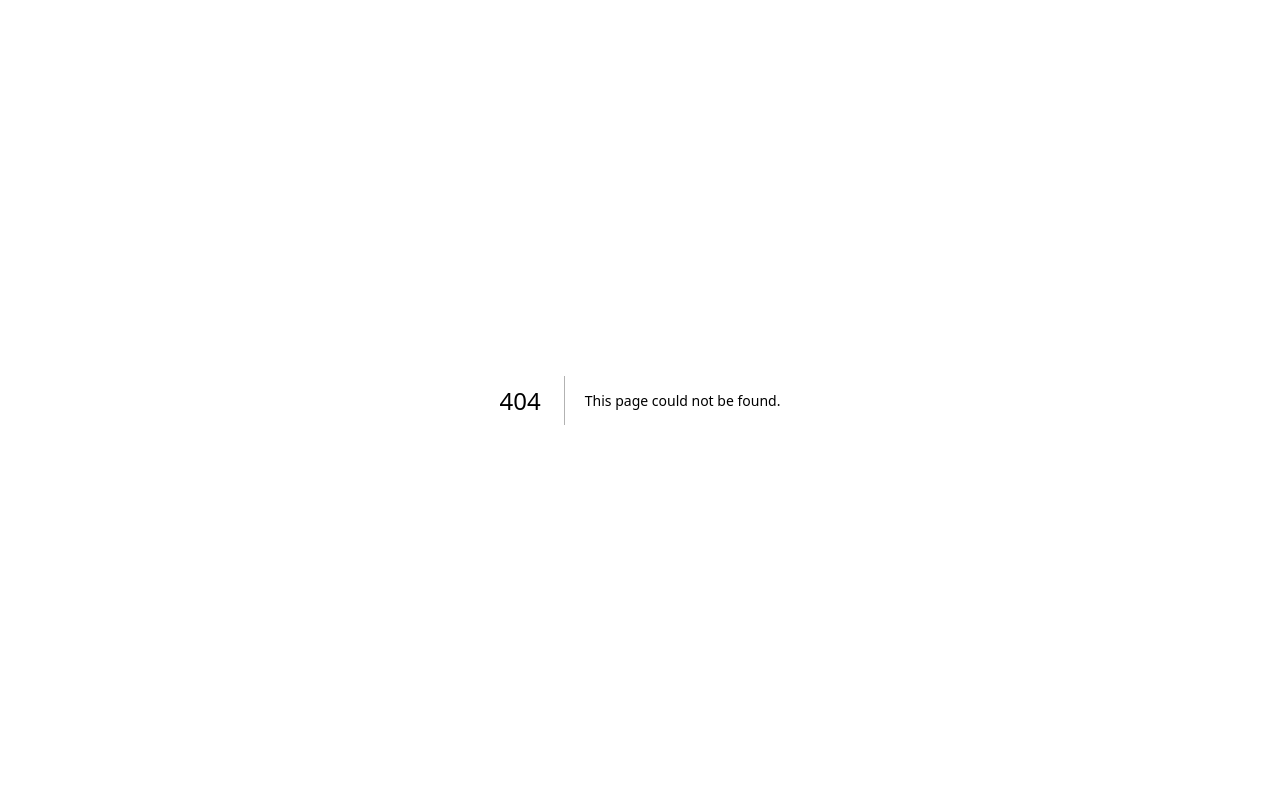
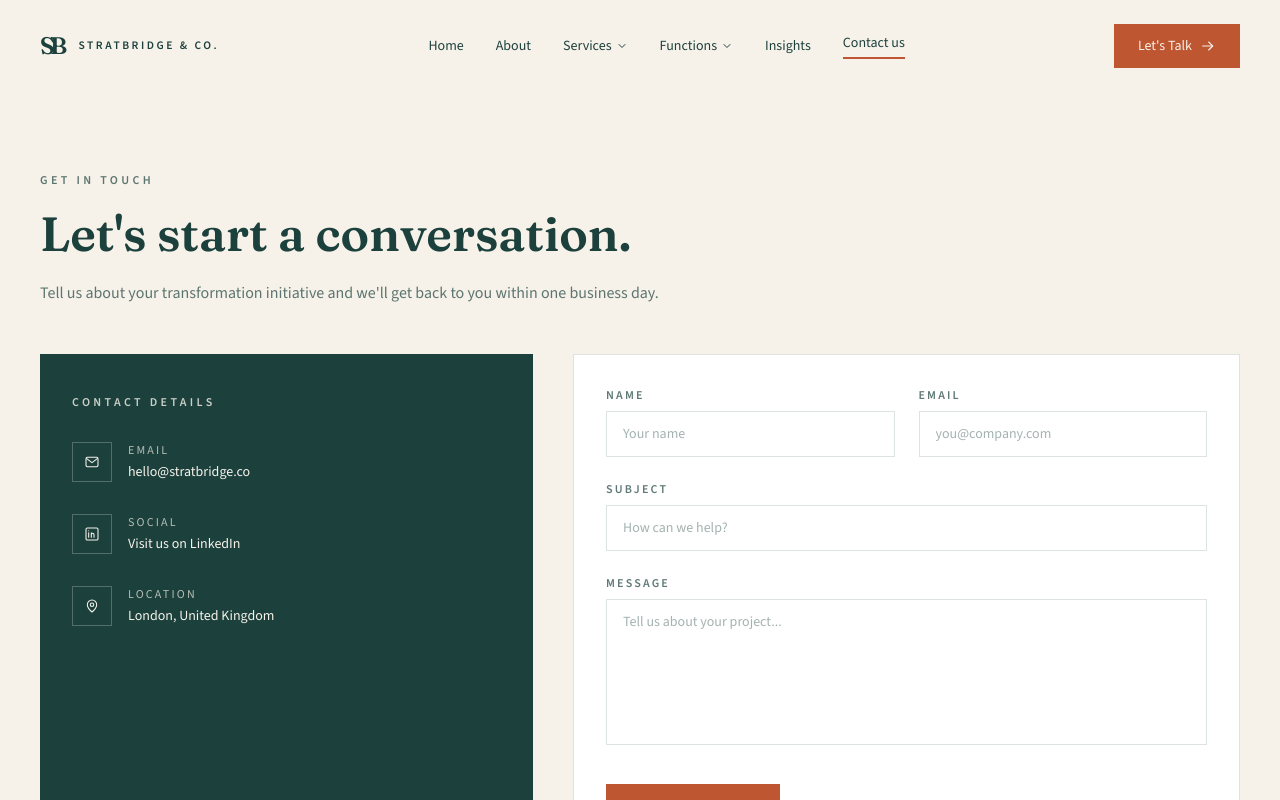
Before and after one commit to Gamiltron/STRATBRIDGE, a Next.js app: page /contact in a window 1280 px wide. Before the commit this address had no page. Shown: the top 800 px of the page. Built offline with nearby package versions, Linux system fonts and the light colour scheme.

Commit message:
Add contact page and homepage refinements

```diff
--- /dev/null
+++ b/app/contact/page.tsx
@@ -0,0 +1,22 @@
+import { SiteHeader } from '@/components/site-header'
+import { ContactSection } from '@/components/contact-section'
+import { SiteFooter } from '@/components/site-footer'
+import type { Metadata } from 'next'
+
+export const metadata: Metadata = {
+  title: 'Contact Us — Stratbridge & Co.',
+  description:
+    'Start a conversation with Stratbridge & Co. Tell us about your transformation initiative and we will be in touch within one business day.',
+}
+
+export default function ContactPage() {
+  return (
+    <div className="min-h-screen bg-cream">
+      <SiteHeader active="Contact us" />
+      <main>
+        <ContactSection />
+      </main>
+      <SiteFooter />
+    </div>
+  )
+}
--- a/components/about-hero.tsx
+++ b/components/about-hero.tsx
@@ -1,3 +1,4 @@
+import Link from 'next/link'
 import { ArrowRightIcon } from '@/components/icons'
 
 const railItems = ['Ideas', 'Technology', 'Execution', 'Impact']
@@ -22,13 +23,13 @@ export function AboutHero() {
             We partner with organisations to turn complexity into progress
             through technology-enabled transformation across the value chain.
           </p>
-          <a
-            href="#contact"
+          <Link
+            href="/contact"
             className="mt-8 inline-flex items-center gap-3 bg-rust px-7 py-3.5 text-sm font-medium text-cream transition-colors hover:bg-rust/90"
           >
             Let&apos;s Talk
             <ArrowRightIcon className="h-4 w-4" />
-          </a>
+          </Link>
         </div>
 
         {/* Image column */}
--- /dev/null
+++ b/components/contact-form.tsx
@@ -0,0 +1,103 @@
+'use client'
+
+import { useState } from 'react'
+import { ArrowRightIcon } from '@/components/icons'
+
+const inputClasses =
+  'w-full border border-navy/15 bg-white px-4 py-3 text-sm text-navy placeholder:text-navy/40 transition-colors focus:border-rust focus:outline-none'
+
+const fieldClasses = 'mb-2 block text-xs font-semibold uppercase tracking-[0.18em] text-navy/70'
+
+export function ContactForm() {
+  const [submitted, setSubmitted] = useState(false)
+
+  if (submitted) {
+    return (
+      <div className="flex flex-col justify-center border border-navy/15 bg-cream-dark px-8 py-16 text-center">
+        <p className="font-serif text-2xl font-semibold text-navy">
+          Thank you.
+        </p>
+        <p className="mt-3 text-base text-navy/70">
+          Your message has been sent. We&apos;ll be in touch shortly.
+        </p>
+      </div>
+    )
+  }
+
+  return (
+    <form
+      onSubmit={(e) => {
+        e.preventDefault()
+        setSubmitted(true)
+      }}
+      className="border border-navy/15 bg-white p-8"
+    >
+      <div className="grid gap-6 sm:grid-cols-2">
+        <div>
+          <label htmlFor="name" className={fieldClasses}>
+            Name
+          </label>
+          <input
+            id="name"
+            name="name"
+            type="text"
+            required
+            autoComplete="name"
+            placeholder="Your name"
+            className={inputClasses}
+          />
+        </div>
+        <div>
+          <label htmlFor="email" className={fieldClasses}>
+            Email
+          </label>
+          <input
+            id="email"
+            name="email"
+            type="email"
+            required
+            autoComplete="email"
+            placeholder="you@company.com"
+            className={inputClasses}
+          />
+        </div>
+      </div>
+
+      <div className="mt-6">
+        <label htmlFor="subject" className={fieldClasses}>
+          Subject
+        </label>
+        <input
+          id="subject"
+          name="subject"
+          type="text"
+          required
+          placeholder="How can we help?"
+          className={inputClasses}
+        />
+      </div>
+
+      <div className="mt-6">
+        <label htmlFor="message" className={fieldClasses}>
+          Message
+        </label>
+        <textarea
+          id="message"
+          name="message"
+          rows={6}
+          required
+          placeholder="Tell us about your project..."
+          className={`${inputClasses} resize-none`}
+        />
+      </div>
+
+      <button
+        type="submit"
+        className="mt-8 inline-flex w-fit items-center gap-3 bg-rust px-8 py-4 text-sm font-medium text-cream transition-colors hover:bg-rust/90"
+      >
+        Send Message
+        <ArrowRightIcon className="h-4 w-4" />
+      </button>
+    </form>
+  )
+}
--- /dev/null
+++ b/components/contact-section.tsx
@@ -0,0 +1,87 @@
+import { ContactForm } from '@/components/contact-form'
+import { LinkedinIcon, MailIcon, MapPinIcon } from '@/components/icons'
+
+export function ContactSection() {
+  return (
+    <section className="bg-cream" aria-labelledby="contact-heading">
+      <div className="mx-auto max-w-7xl px-6 py-14 lg:px-10 lg:py-20">
+        <div className="max-w-2xl">
+          <p className="text-xs font-semibold uppercase tracking-[0.28em] text-navy/70">
+            Get In Touch
+          </p>
+          <h1
+            id="contact-heading"
+            className="mt-4 font-serif text-4xl font-semibold leading-tight text-navy sm:text-5xl"
+          >
+            Let&apos;s start a conversation.
+          </h1>
+          <p className="mt-4 text-base leading-relaxed text-navy/70">
+            Tell us about your transformation initiative and we&apos;ll get
+            back to you within one business day.
+          </p>
+        </div>
+
+        <div className="mt-12 grid gap-10 lg:grid-cols-[0.85fr_1.15fr]">
+          <div className="bg-navy px-8 py-10 text-cream">
+            <p className="text-xs font-semibold uppercase tracking-[0.28em] text-cream/80">
+              Contact Details
+            </p>
+
+            <ul className="mt-8 space-y-8">
+              <li>
+                <a
+                  href="mailto:hello@stratbridge.co"
+                  className="group flex items-start gap-4"
+                >
+                  <span className="flex h-10 w-10 shrink-0 items-center justify-center border border-cream/25 text-cream transition-colors group-hover:border-cream">
+                    <MailIcon className="h-4 w-4" />
+                  </span>
+                  <span>
+                    <span className="block text-xs uppercase tracking-[0.18em] text-cream/70">
+                      Email
+                    </span>
+                    <span className="mt-1 block text-sm text-cream">
+                      hello@stratbridge.co
+                    </span>
+                  </span>
+                </a>
+              </li>
+
+              <li>
+                <a href="#" className="group flex items-start gap-4">
+                  <span className="flex h-10 w-10 shrink-0 items-center justify-center border border-cream/25 text-cream transition-colors group-hover:border-cream">
+                    <LinkedinIcon className="h-4 w-4" />
+                  </span>
+                  <span>
+                    <span className="block text-xs uppercase tracking-[0.18em] text-cream/70">
+                      Social
+                    </span>
+                    <span className="mt-1 block text-sm text-cream">
+                      Visit us on LinkedIn
+                    </span>
+                  </span>
+                </a>
+              </li>
+
+              <li className="flex items-start gap-4">
+                <span className="flex h-10 w-10 shrink-0 items-center justify-center border border-cream/25 text-cream">
+                  <MapPinIcon className="h-4 w-4" />
+                </span>
+                <span>
+                  <span className="block text-xs uppercase tracking-[0.18em] text-cream/70">
+                    Location
+                  </span>
+                  <span className="mt-1 block text-sm text-cream">
+                    London, United Kingdom
+                  </span>
+                </span>
+              </li>
+            </ul>
+          </div>
+
+          <ContactForm />
+        </div>
+      </div>
+    </section>
+  )
+}
--- a/components/cta-banner.tsx
+++ b/components/cta-banner.tsx
@@ -1,3 +1,4 @@
+import Link from 'next/link'
 import { ArrowRightIcon } from '@/components/icons'
 
 export function CtaBanner() {
@@ -35,13 +36,13 @@ export function CtaBanner() {
           </p>
         </div>
 
-        <a
-          href="#contact"
+        <Link
+          href="/contact"
           className="inline-flex w-fit items-center gap-3 bg-rust px-8 py-4 text-sm font-medium text-cream transition-colors hover:bg-rust/90"
         >
           Let&apos;s Talk
           <ArrowRightIcon className="h-4 w-4" />
-        </a>
+        </Link>
       </div>
     </section>
   )
--- a/components/home-cta.tsx
+++ b/components/home-cta.tsx
@@ -1,3 +1,4 @@
+import Link from 'next/link'
 import { ArrowRightIcon } from '@/components/icons'
 
 export function HomeCta() {
@@ -23,13 +24,13 @@ export function HomeCta() {
           </p>
         </div>
 
-        <a
-          href="#contact"
+        <Link
+          href="/contact"
           className="inline-flex w-fit items-center gap-3 bg-rust px-8 py-4 text-sm font-medium text-cream transition-colors hover:bg-rust/90"
         >
           Start a Conversation
           <ArrowRightIcon className="h-4 w-4" />
-        </a>
+        </Link>
       </div>
     </section>
   )
--- a/components/home-hero.tsx
+++ b/components/home-hero.tsx
@@ -1,3 +1,4 @@
+import Link from 'next/link'
 import { ArrowRightIcon } from '@/components/icons'
 
 export function HomeHero() {
@@ -23,13 +24,13 @@ export function HomeHero() {
             We help organisations turn transformation plans into real business
             outcomes.
           </p>
-          <a
-            href="#contact"
+          <Link
+            href="/contact"
             className="mt-8 inline-flex items-center gap-3 bg-rust px-7 py-3.5 text-sm font-medium text-cream transition-colors hover:bg-rust/90"
           >
             Start a Conversation
             <ArrowRightIcon className="h-4 w-4" />
-          </a>
+          </Link>
         </div>
 
         {/* Image column */}
--- a/components/icons.tsx
+++ b/components/icons.tsx
@@ -187,6 +187,15 @@ export function MailIcon(props: IconProps) {
   )
 }
 
+export function MapPinIcon(props: IconProps) {
+  return (
+    <svg aria-hidden="true" {...base} {...props}>
+      <path d="M12 21s-7-6.1-7-11a7 7 0 0 1 14 0c0 4.9-7 11-7 11Z" />
+      <circle cx="12" cy="10" r="2.6" />
+    </svg>
+  )
+}
+
 export function MenuIcon(props: IconProps) {
   return (
     <svg aria-hidden="true" {...base} {...props}>
--- a/components/readiness-cta-banner.tsx
+++ b/components/readiness-cta-banner.tsx
@@ -1,3 +1,4 @@
+import Link from 'next/link'
 import { ArrowRightIcon } from '@/components/icons'
 
 export function ReadinessCtaBanner() {
@@ -19,13 +20,13 @@ export function ReadinessCtaBanner() {
           </p>
         </div>
 
-        <a
-          href="#contact"
+        <Link
+          href="/contact"
           className="inline-flex w-fit items-center gap-3 bg-rust px-8 py-4 text-sm font-medium text-cream transition-colors hover:bg-rust/90"
         >
           Talk to Us
           <ArrowRightIcon className="h-4 w-4" />
-        </a>
+        </Link>
       </div>
     </section>
   )
--- a/components/readiness-hero.tsx
+++ b/components/readiness-hero.tsx
@@ -1,3 +1,4 @@
+import Link from 'next/link'
 import { ArrowRightIcon } from '@/components/icons'
 
 export function ReadinessHero() {
@@ -19,13 +20,13 @@ export function ReadinessHero() {
             A clear, objective view of where you are — and what it will take
             to get to where you want to be.
           </p>
-          <a
-            href="#contact"
+          <Link
+            href="/contact"
             className="mt-8 inline-flex items-center gap-3 bg-rust px-7 py-3.5 text-sm font-medium text-cream transition-colors hover:bg-rust/90"
           >
             Start a Conversation
             <ArrowRightIcon className="h-4 w-4" />
-          </a>
+          </Link>
         </div>
 
         {/* Image column */}
--- a/components/site-footer.tsx
+++ b/components/site-footer.tsx
@@ -1,7 +1,14 @@
+import Link from 'next/link'
 import { BrandLogo } from '@/components/brand-logo'
 import { LinkedinIcon, MailIcon } from '@/components/icons'
 
-const footerNav = ['About', 'Services', 'Functions', 'Insights', 'Contact us']
+const footerNav = [
+  { label: 'About', href: '/about' },
+  { label: 'Services', href: '/readiness-assessment' },
+  { label: 'Functions', href: '#' },
+  { label: 'Insights', href: '#' },
+  { label: 'Contact us', href: '/contact' },
+]
 
 export function SiteFooter() {
   return (
@@ -13,10 +20,10 @@ export function SiteFooter() {
           <nav aria-label="Footer">
             <ul className="flex flex-wrap gap-x-8 gap-y-3 text-sm text-cream/85">
               {footerNav.map((item) => (
-                <li key={item}>
-                  <a href="#" className="transition-colors hover:text-cream">
-                    {item}
-                  </a>
+                <li key={item.label}>
+                  <Link href={item.href} className="transition-colors hover:text-cream">
+                    {item.label}
+                  </Link>
                 </li>
               ))}
             </ul>
@@ -31,7 +38,7 @@ export function SiteFooter() {
               <LinkedinIcon className="h-4 w-4" />
             </a>
             <a
-              href="#contact"
+              href="mailto:hello@stratbridge.co"
               aria-label="Email Stratbridge & Co."
               className="flex h-9 w-9 items-center justify-center rounded-full border border-cream/30 text-cream transition-colors hover:border-cream hover:text-cream"
             >
--- a/components/site-header.tsx
+++ b/components/site-header.tsx
@@ -1,6 +1,7 @@
 'use client'
 
 import { useState } from 'react'
+import Link from 'next/link'
 import { BrandLogo } from '@/components/brand-logo'
 import { ArrowRightIcon, CloseIcon, MenuIcon } from '@/components/icons'
 
@@ -10,7 +11,7 @@ const navItems = [
   { label: 'Services', href: '/readiness-assessment', caret: true },
   { label: 'Functions', href: '#', caret: true },
   { label: 'Insights', href: '#', caret: false },
-  { label: 'Contact us', href: '#', caret: false },
+  { label: 'Contact us', href: '/contact', caret: false },
 ]
 
 function Caret() {
@@ -44,7 +45,7 @@ export function SiteHeader({ active }: { active?: string }) {
               const isActive = item.label === active
               return (
               <li key={item.label}>
-                <a
+                <Link
                   href={item.href}
                   aria-current={isActive ? 'page' : undefined}
                   className={`inline-flex items-center gap-1 transition-colors hover:text-rust ${
@@ -55,7 +56,7 @@ export function SiteHeader({ active }: { active?: string }) {
                 >
                   {item.label}
                   {item.caret ? <Caret /> : null}
-                </a>
+                </Link>
               </li>
               )
             })}
@@ -63,13 +64,13 @@ export function SiteHeader({ active }: { active?: string }) {
         </nav>
 
         <div className="flex items-center gap-4">
-          <a
-            href="#contact"
+          <Link
+            href="/contact"
             className="hidden items-center gap-2 bg-rust px-6 py-3 text-sm font-medium text-cream transition-colors hover:bg-rust/90 lg:inline-flex"
           >
             Let&apos;s Talk
             <ArrowRightIcon className="h-4 w-4" />
-          </a>
+          </Link>
 
           <button
             type="button"
@@ -99,7 +100,7 @@ export function SiteHeader({ active }: { active?: string }) {
               const isActive = item.label === active
               return (
                 <li key={item.label}>
-                  <a
+                  <Link
                     href={item.href}
                     onClick={() => setIsOpen(false)}
                     aria-current={isActive ? 'page' : undefined}
@@ -109,19 +110,19 @@ export function SiteHeader({ active }: { active?: string }) {
                   >
                     {item.label}
                     {item.caret ? <Caret /> : null}
-                  </a>
+                  </Link>
                 </li>
               )
             })}
             <li className="pt-3">
-              <a
-                href="#contact"
+              <Link
+                href="/contact"
                 onClick={() => setIsOpen(false)}
                 className="inline-flex items-center gap-2 bg-rust px-6 py-3 text-sm font-medium text-cream transition-colors hover:bg-rust/90"
               >
                 Let&apos;s Talk
                 <ArrowRightIcon className="h-4 w-4" />
-              </a>
+              </Link>
             </li>
           </ul>
         </nav>
```
Also changed, not shown: 1 other file (tests, documents, lock files or other folders).
